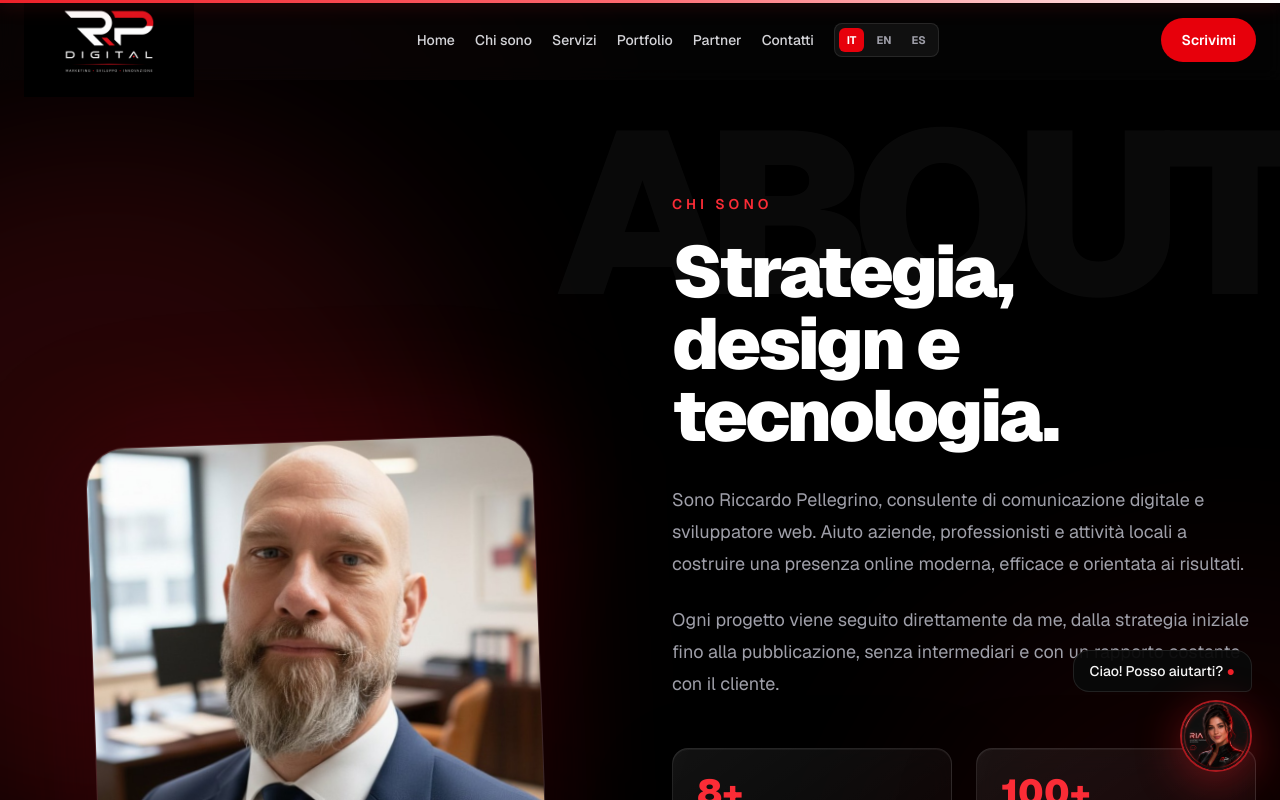
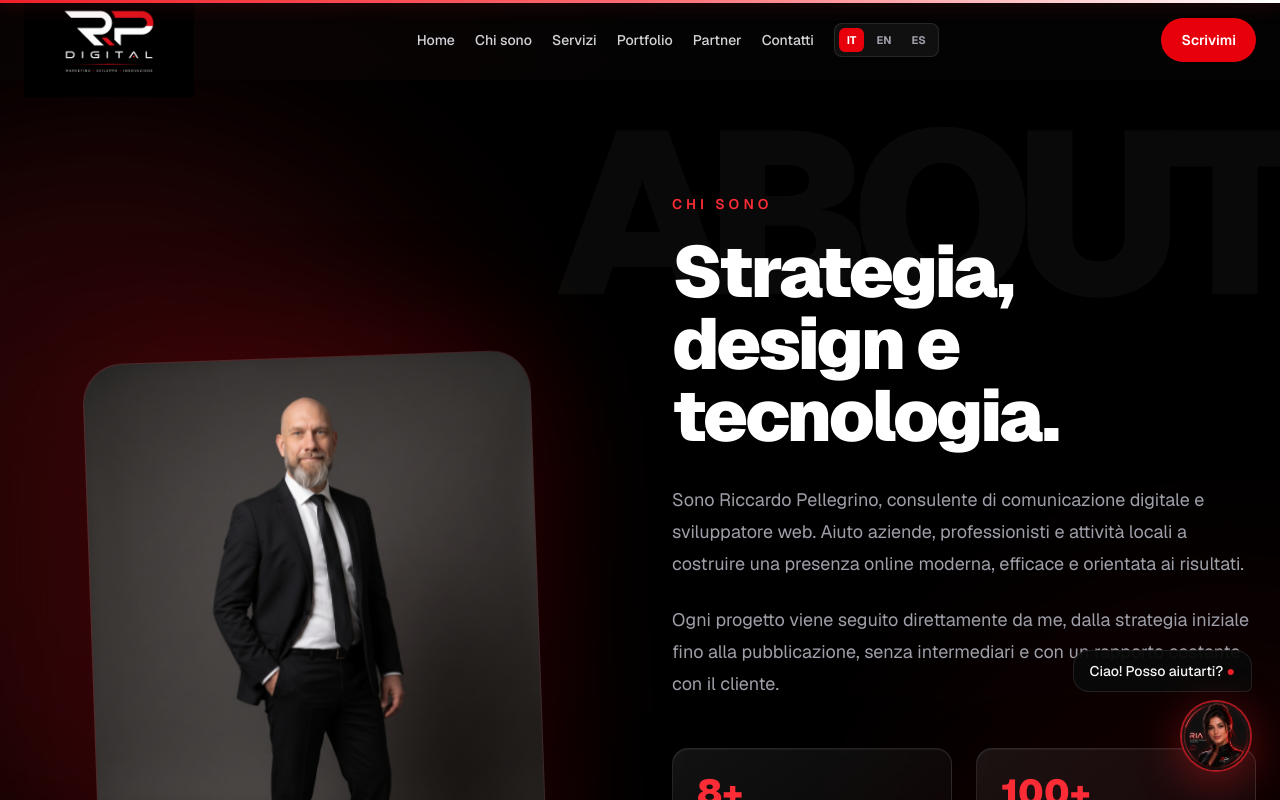
Before and after one commit to eternalsolutions-agency/rp-digital, a Next.js app: page /chi-sono in a window 1280 px wide. Shown: the top 800 px of the page. Built offline with nearby package versions, Linux system fonts and the light colour scheme.

Commit message:
Aggiorna foto profilo Riccardo

```diff
--- a/components/About.tsx
+++ b/components/About.tsx
@@ -12,7 +12,7 @@ const copy = {
 export default function About(){
  const {language}=useLanguage(); const t=copy[language]; const values=["8+","100+","30+","100%"];
  return <section id="chi-sono" className="relative overflow-hidden bg-black py-28"><PageAura word="ABOUT"/><div className="relative z-10 mx-auto grid max-w-7xl items-center gap-16 px-6 lg:grid-cols-2">
- <motion.div initial={{opacity:0,x:-40}} whileInView={{opacity:1,x:0}} viewport={{once:true}} className="relative mx-auto w-full max-w-md lg:rotate-[-2deg]"><div className="absolute inset-0 rounded-[40px] bg-red-600/20 blur-3xl"/><div className="glass-panel wow-card relative overflow-hidden rounded-[40px] border-white/15"><Image src="/images/riccardo.jpg" alt="Riccardo Pellegrino" width={700} height={900} className="object-cover transition duration-700 hover:scale-105"/></div></motion.div>
+ <motion.div initial={{opacity:0,x:-40}} whileInView={{opacity:1,x:0}} viewport={{once:true}} className="relative mx-auto w-full max-w-md lg:rotate-[-2deg]"><div className="absolute inset-0 rounded-[40px] bg-red-600/20 blur-3xl"/><div className="glass-panel wow-card relative aspect-[3/4] overflow-hidden rounded-[40px] border-white/15"><Image src="/images/riccardo.jpeg" alt="Riccardo Pellegrino, consulente digitale e sviluppatore web" fill sizes="(max-width: 1024px) 100vw, 448px" priority className="object-cover object-top transition duration-700 hover:scale-105"/></div></motion.div>
  <motion.div initial={{opacity:0,x:40}} whileInView={{opacity:1,x:0}} viewport={{once:true}}><span className="text-sm font-semibold uppercase tracking-[4px] text-red-500">{t.label}</span><h1 className="mt-5 text-5xl font-black tracking-[-.04em] text-white md:text-7xl">{t.title}</h1><p className="mt-8 text-lg leading-8 text-zinc-400">{t.p1}</p><p className="mt-6 text-lg leading-8 text-zinc-400">{t.p2}</p>
  <div className="mt-12 grid grid-cols-2 gap-6">{values.map((v,i)=><div key={i} className="wow-card glass-panel equal-card rounded-2xl p-6 transition duration-300 hover:-translate-y-2 hover:border-red-500/30"><h3 className="text-4xl font-black text-red-500">{v}</h3><p className="mt-2 text-zinc-400">{t.stats[i]}</p></div>)}</div>
  <div className="mt-12"><a href="/contatti" className="inline-flex items-center rounded-full bg-red-600 px-7 py-4 font-semibold text-white shadow-[0_0_35px_rgba(239,32,41,.2)] transition hover:scale-[1.03] hover:bg-red-500">{t.contact}</a></div>
```
